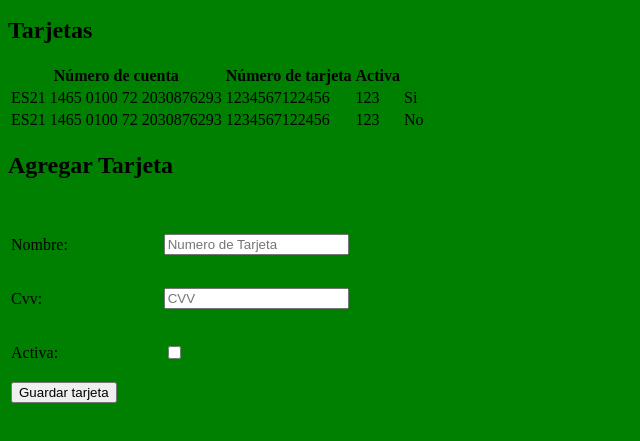
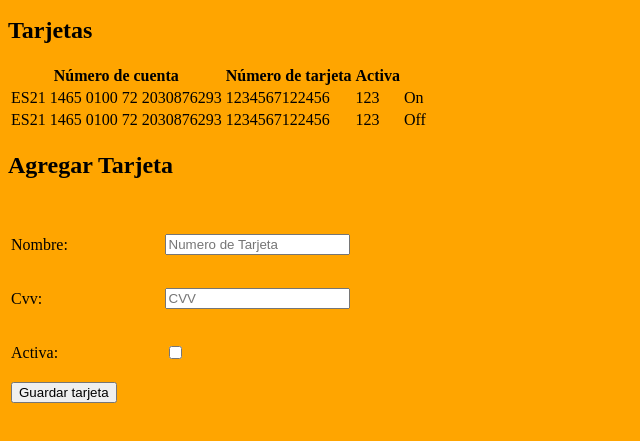
Before and after one commit to Migueleonfer27/DAW2tutorial, a plain HTML site: page tarjetas.html in a window 1280 px wide. Shown: the part 117-558 px from the top of the page, without its empty margins (0-640 px from the left). Drawn offline with Linux system fonts and the light colour scheme.

Commit message:
Merge from Dev

```diff
--- a/app3.js
+++ b/app3.js
@@ -33,8 +33,8 @@ class Tarjeta {//la clase tarjeta para almacenarlas
     }
 }
 
-const fija1 = new Tarjeta('1234567122456','123', 'Si');
-const fija2 = new Tarjeta('1234567122456','123', 'No');
+const fija1 = new Tarjeta('1234567122456','123', 'On');
+const fija2 = new Tarjeta('1234567122456','123', 'Off');
 
 var arrayTarjetas = [fija1, fija2];
 
--- a/estilos.css
+++ b/estilos.css
@@ -2,7 +2,7 @@ body {
     display: grid;
     grid-template-columns: auto;
     justify-content: left;
-    background-color:green;
+    background-color: orange;
 
 }
 #menu li {
```
Also changed, not shown: InfoCuenta.html (+1 -1 lines).
